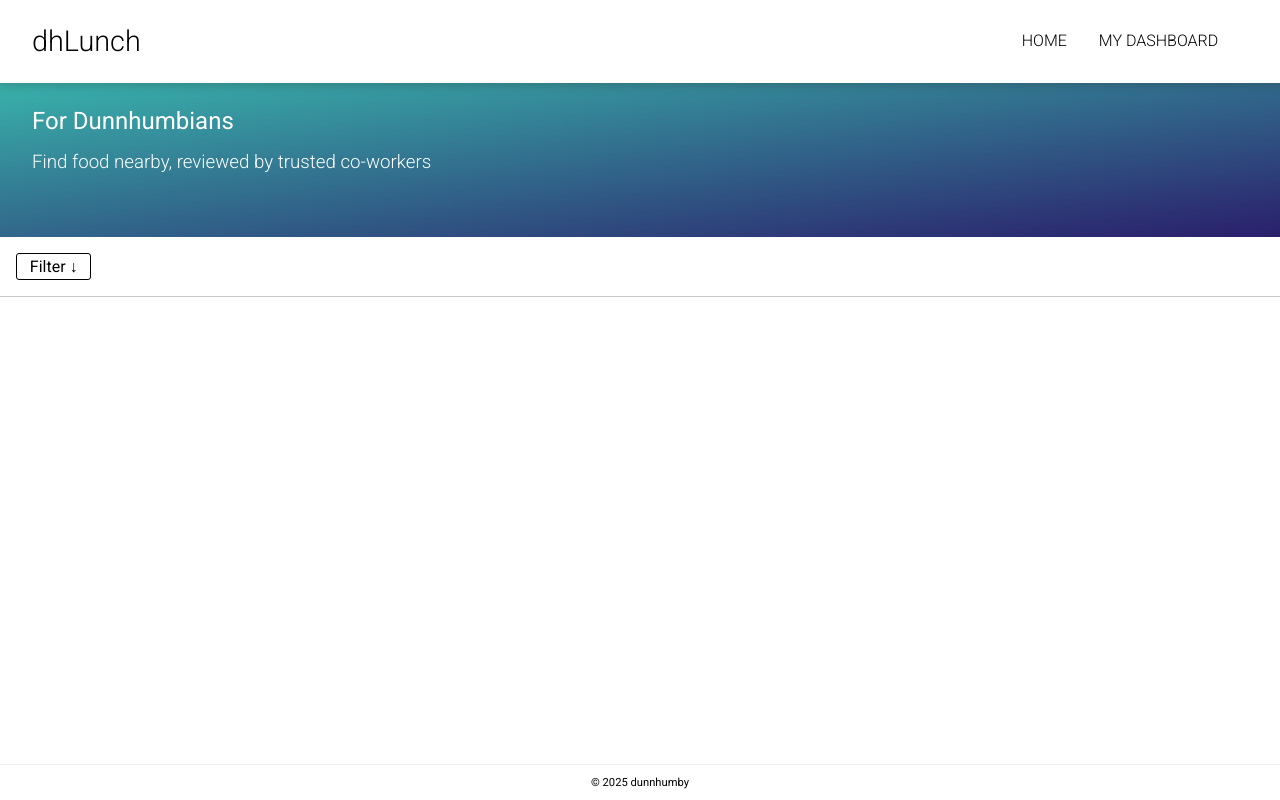
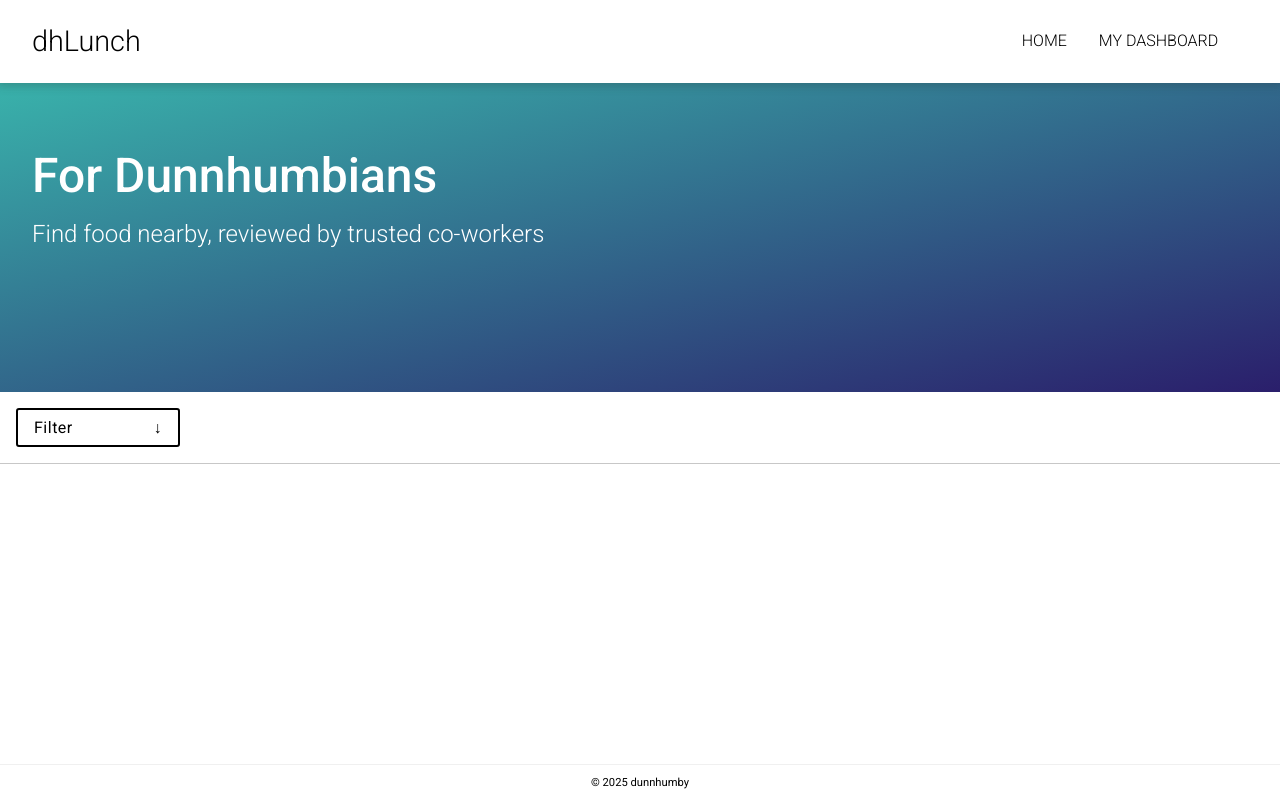
Before and after one commit to AbbieSmith11/dhlunch, a React (Vite) app in the folder frontend/: page / in a window 1280 px wide. Shown: the top 800 px of the page. Built offline with nearby package versions, Linux system fonts and the light colour scheme.

Commit message:
Added functionality for filter

```diff
--- a/frontend/src/components/Filter/Filter.module.scss
+++ b/frontend/src/components/Filter/Filter.module.scss
@@ -1,12 +1,20 @@
-.filterContainer {
-    width: 100%;
-    border-BOTTOM: 1.5px solid #C7C7C7;
+.filterSection {
+  width: 100%;
+  border-bottom: 1.5px solid #c7c7c7;
 }
 
-.filter {
-    padding: 0.2rem 0.8rem;
-   margin: 1rem;
-   border: 1px solid ;
-   width: fit-content;
-   border-radius: 3px;
+.filterContainer {
+  padding: 0.5rem 1rem;
+  margin: 1rem;
+  border: 2px solid;
+  width: fit-content;
+  border-radius: 3px;
+  letter-spacing: 0.5px;
+  width: 10vw;
+  display: flex;
+  justify-content: space-between;
+
+  &:hover {
+    cursor: pointer;
+  }
 }
--- a/frontend/src/components/Filter/Filter.tsx
+++ b/frontend/src/components/Filter/Filter.tsx
@@ -1,11 +1,48 @@
 import styles from "./Filter.module.scss";
 import React from "react";
+import { useState, useEffect, useRef } from "react";
 
 const Filter: React.FC = () => {
+  // state for opening filter
+  const [open, setOpen] = useState(false);
+
+  const ref = useRef<HTMLDivElement>(null);
+
+  // closes filter menu when user clicks elsewhere on page
+  useEffect(() => {
+    const close = (event: MouseEvent) => {
+      if (ref.current && !ref.current.contains(event.target as Node)) {
+        setOpen(false);
+      }
+    };
+
+    document.addEventListener("click", close);
+
+    return () => {
+      document.removeEventListener("click", close);
+    };
+  }, []);
+
   return (
-    <section className={styles.filterContainer}>
-      <div className={styles.filter}>Filter ↓</div>
-    </section>
+    <>
+      <section className={styles.filterSection}>
+        <div
+          className={styles.filterContainer}
+          ref={ref}
+          onClick={() => setOpen((prev) => !prev)}
+        >
+          <div className={styles.filter}>Filter</div>
+          <div className={styles.arrow}>↓</div>
+        </div>
+      </section>
+      {open && (
+        <div>
+          <ul>
+            <li></li>
+          </ul>
+        </div>
+      )}
+    </>
   );
 };
 
--- a/frontend/src/components/HomeBanner/HomeBanner.module.scss
+++ b/frontend/src/components/HomeBanner/HomeBanner.module.scss
@@ -16,16 +16,18 @@
 }
 
 // heading
-section h2 {
-    padding-top: 3vh;
-    @include mixins.regular;
-    margin: 0
+.fadeBackground h2 {
+    padding-top: 8vh;
+    @include mixins.medium;
+    margin: 0;
+    font-size: 3rem;
 }
 
 // subheading
 section h3 {
     @include mixins.light;
-    padding-bottom: 8vh;
+    padding-bottom: 18vh;
     padding-top: 2vh;
     margin: 0;
+    font-size: 1.5rem;
 }
```
